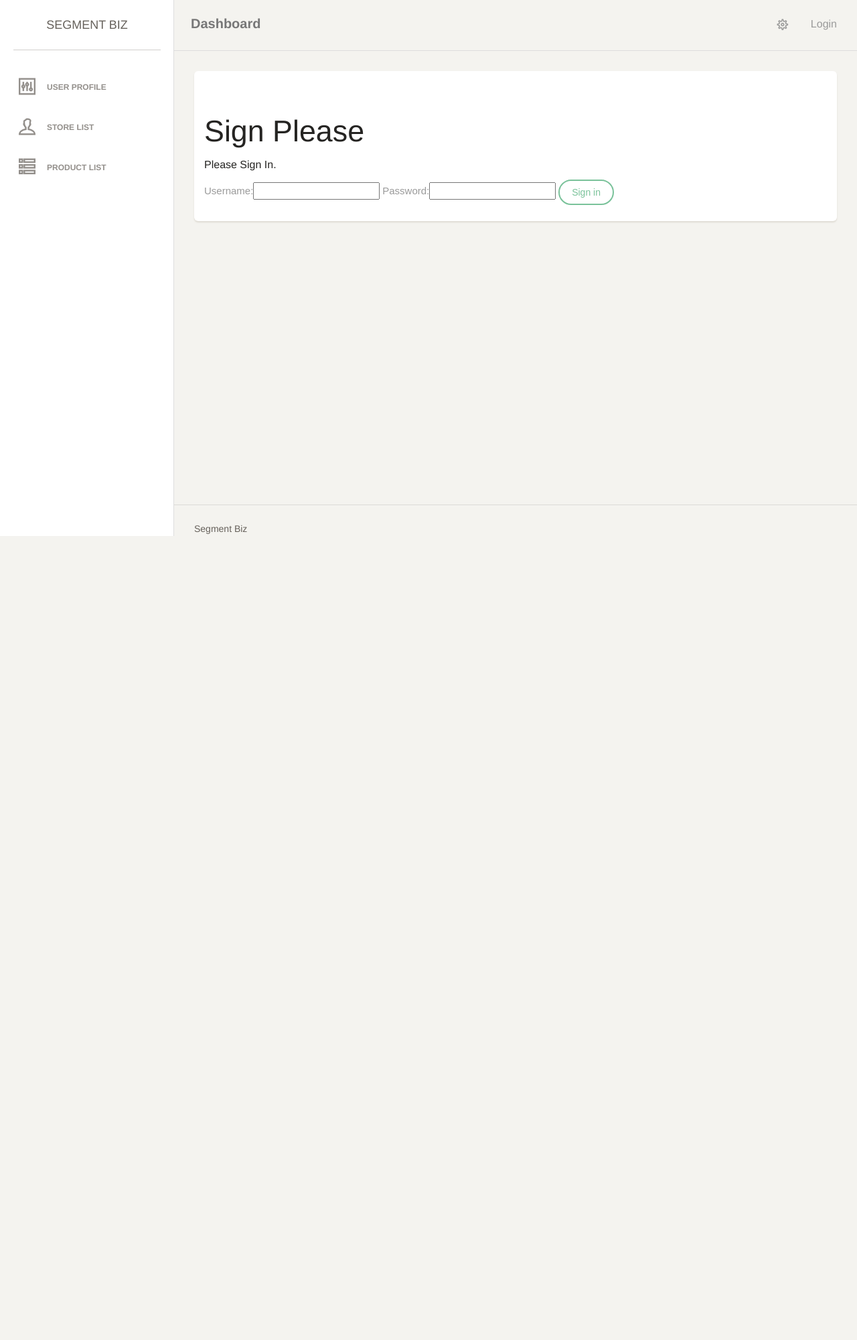
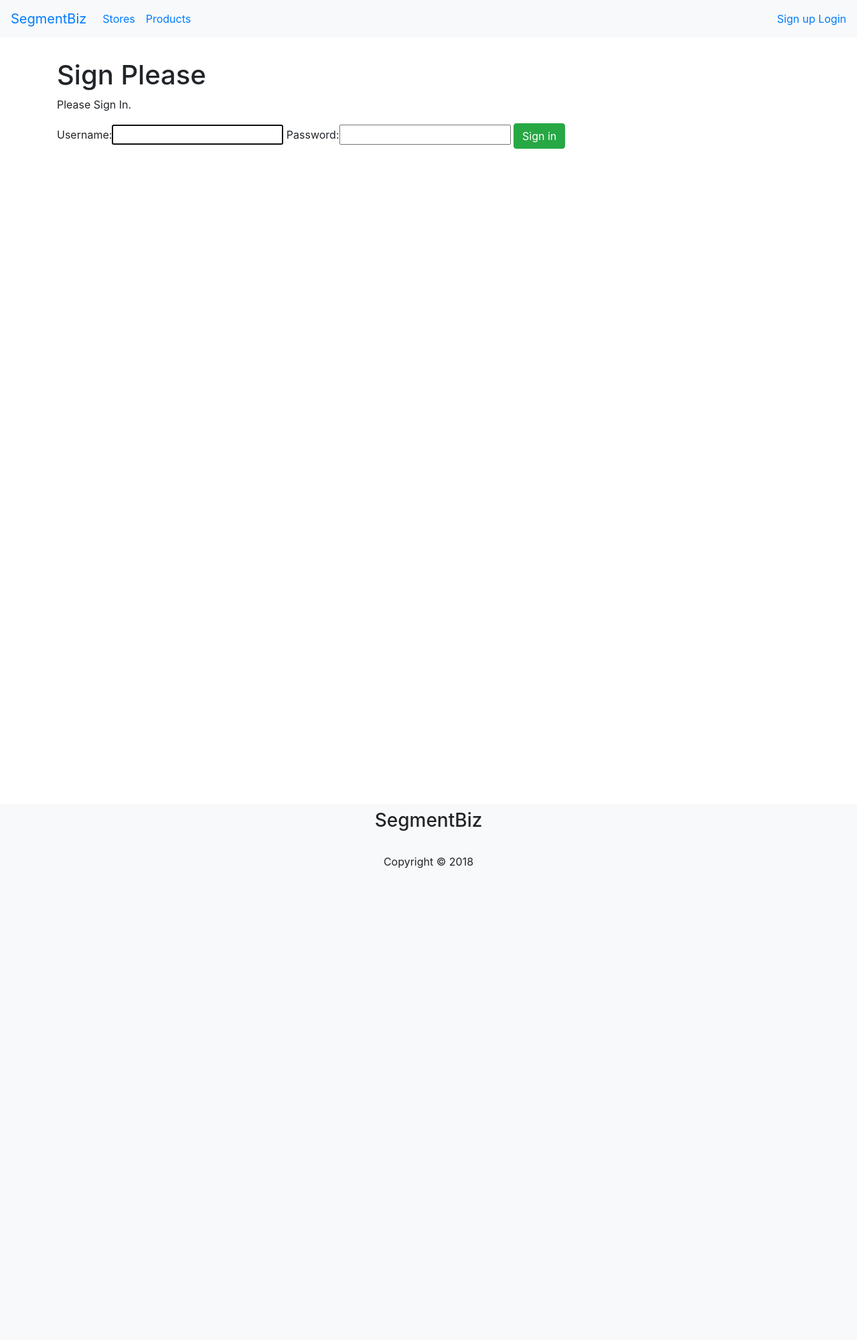
Before and after one commit to fahad0001/final_project, a Django app: page /login in a window 1280 px wide. Shown: the whole page at 67% size. Before the commit the page ends 800 px from the top, so only its background shows below. Run offline with Django 3.2, Linux system fonts and the light colour scheme; parts of the project's set-up code (start-up, migrations or seed data) failed here and were passed over; some libraries are stand-ins or nearby versions; some web fonts are replaced.

Commit message:
new templates and forms added

```diff
--- a/final_project/settings.py
+++ b/final_project/settings.py
@@ -134,6 +134,6 @@ STATICFILES_DIRS = (
 
 MEDIA_ROOT = '/home/saifi/Saif_project/final_project/MEDIA_ROOT/upload_to'
 
-LOGIN_REDIRECT_URL = "stores/stores_list"
-LOGOUT_REDIRECT_URL = "index"
+LOGIN_REDIRECT_URL = "/home"
+LOGOUT_REDIRECT_URL = "/home"
 LOGIN_URL = "user_login"
--- a/fyp_ver_1/urls.py
+++ b/fyp_ver_1/urls.py
@@ -4,8 +4,8 @@ from . import views
 
 urlpatterns = [
     path('', views.index, name='index'),
-    path('register/', views.signup, name='register'),
+    path('home/register/', views.signup, name='register'),
     path('home', views.home, name='home'),
-    path('login', LoginView.as_view(template_name="default/signin.html"), name="user_login"),
+    path('login', LoginView.as_view(template_name="Index/signin.html"), name="user_login"),
     path('logout', LogoutView.as_view(), name="user_logout")
 ]
--- a/fyp_ver_1/views.py
+++ b/fyp_ver_1/views.py
@@ -31,7 +31,7 @@ def signup(request):
             user.save()
             login(request, user)
 
-            return redirect('stores_list')
+            return redirect('home')
     else:
         form = SignUpForm()
-    return render(request, 'default/signup.html', {'form': form})
+    return render(request, 'Index/signup.html', {'form': form})
--- a/products/views.py
+++ b/products/views.py
@@ -18,7 +18,7 @@ def pro(request):
 
         else:
             form = NewPro()
-    return render(request, "default/../templates/add_product.html", {'form': form})
+    return render(request, "default/add_product.html", {'form': form})
 
 
 @login_required()
@@ -31,4 +31,4 @@ def product(request, product_id):
 
 
 def index_products(request):
-    return render(request, "Index/Products.html")
+    return render(request, "Index/product_list.html")
--- a/static/css/styles.css
+++ b/static/css/styles.css
@@ -1,9 +1,13 @@
-.cardcont{
+.cont{
     margin-top:5% ;
 
 }
 .main-footer{
     color: white;
+    position: relative;
+    height: 100px;
+    margin-top: -100px;
+    clear:both;
 }
 .card {
       background-color: #fff;
@@ -11,3 +15,16 @@
       border-radius: 0;
       font-family: 'Roboto', sans-serif;
   }
+
+.divider{
+    width:5px;
+    height:auto;
+    display:inline-block;
+}
+.container{
+    min-height: 100%;
+}
+.main{
+    overflow: auto;
+    padding-bottom: 100px;
+}
--- a/stores/urls.py
+++ b/stores/urls.py
@@ -5,5 +5,6 @@ urlpatterns = [
     path('', views.store, name='store'),
     path('stores_list', views.stores_list, name='stores_list'),
     path('<int:store_id>/store_details/', views.store_details, name='store_details'),
-    path('index_stores', views.index_stores, name='index_products')
+    path('index_stores', views.index_stores, name='index_products'),
+    path('details_store',views.details_store, name='details_store')
 ]
--- a/templates/Index/Stores.html
+++ /dev/null
@@ -1,4 +0,0 @@
-{% extends 'Index/home.html' %}
-{% block content %}
-    <h1>Hello</h1>
-{% endblock %}
--- a/templates/Index/home.html
+++ b/templates/Index/home.html
@@ -32,20 +32,29 @@
             <li class="nav-item">
             <a class="nav-link" href="/products/">Products</a>
           </li>
-            <li class="nav-item">
-            <a class="nav-link" href="/">Dashboard</a>
-          </li>
         </ul>
-        <form class="form-inline my-2 my-lg-0">
-            <button class="btn btn-outline-success my-2 my-sm-0" type="submit">Sign up</button>
-          <button class="btn btn-outline-success my-2 my-sm-0" type="submit">Logout</button>
+        <form class="form-inline my-4 my-lg-0">
+        <div>
+           <a href="/home/register/" role="button">{% if user.is_authenticated %}
+                <a href="{% url 'index' %}">Dashboard</a>
+            {% else %}
+                <a href="{% url 'register' %}">Sign up</a>
+            {% endif %}</a>
+
+         <a>
+              {% if user.is_authenticated %}
+                <a href="{% url 'user_logout' %}">Logout</a>
+            {% else %}
+                <a href="{% url 'user_login' %}">Login</a>
+            {% endif %}</a>
+        </div>
         </form>
       </div>
     </nav>>
 
 {% block content %}
       <!--cards of posts-->
-<div class="container cardcont">
+<div class="container cont">
 <div class="col-lg-12 d-lg-block">
 
   </div>
--- a/templates/Index/Products.html
+++ b/templates/Index/product_list.html
@@ -1,4 +1,6 @@
 {% extends 'Index/home.html' %}
 {% block content %}
+    <div class="container cont">
     <h1>Hello</h1>
+    </div>
 {% endblock %}
--- a/templates/default/signin.html
+++ b/templates/Index/signin.html
@@ -1,7 +1,8 @@
-{% extends 'default/dashboard.html' %}
+{% extends 'Index/home.html' %}
 <html>
 <head><title>E-Commerce App</title></head>
 {% block content %}
+     <div class="container cont">
     <h1>Sign Please</h1>
     <form role="form"
           action="{% url 'user_login' %}"
@@ -14,5 +15,7 @@
     <button type="submit" class="btn btn-success">Sign in </button>
 
     </form>
+     </div>
+    <br><br> <br><br> <br><br> <br><br> <br><br> <br><br> <br>
 {% endblock %}
 </html>
--- a/templates/default/signup.html
+++ b/templates/Index/signup.html
@@ -1,13 +1,16 @@
-{% extends 'default/dashboard.html' %}
+{% extends 'Index/home.html' %}
 <html>
 <head><title>E-Commerce App</title></head>
 {% block content %}
+     <div class="container cont">
  <h2>Sign up</h2>
   <form method="post">
     {% csrf_token %}
     {{ form.as_p }}
+      {{ form.errors }}
     <button type="submit">Sign up</button>
   </form>
+     </div>
 {% endblock %}
 
 </html>
--- a/templates/default/store_details.html
+++ b/templates/default/store_details.html
@@ -7,4 +7,7 @@
      <li><a href="{% url 'products_details' product.id %}"> {{ product.name }}</a></li>
       </ul>
     {% endfor %}
+    <a href="/products/add_products">
+    <button>Add Product</button>
+    </a>
 {% endblock %}
--- a/templates/default/stores_list.html
+++ b/templates/default/stores_list.html
@@ -10,4 +10,7 @@
             <li>  <a href="{% url 'store_details' s.id %}"> Store {{ s.id }}: {{ s.name }}</a></li>
         {% endfor %}
     </ul>
+    <a href="/stores/">
+    <button>Add Store</button>
+    </a>
 {% endblock %}
```
Also changed, not shown: stores/views.py (+6 -1 lines), templates/Index/product.html (added, +18 -0 lines), templates/Index/store.html (added, +18 -0 lines), templates/Index/store_list.html (added, +11 -0 lines), templates/default/index.html (+8 -3 lines), db.sqlite3.
